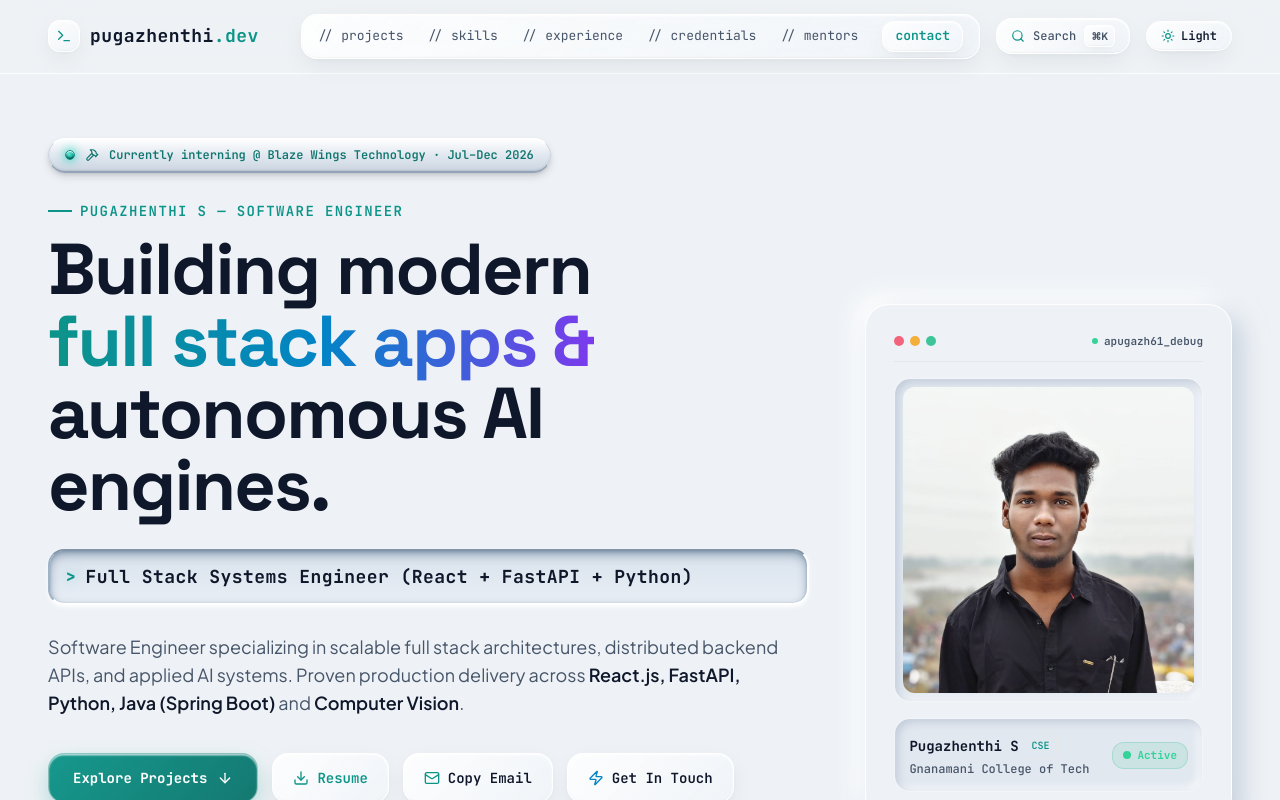
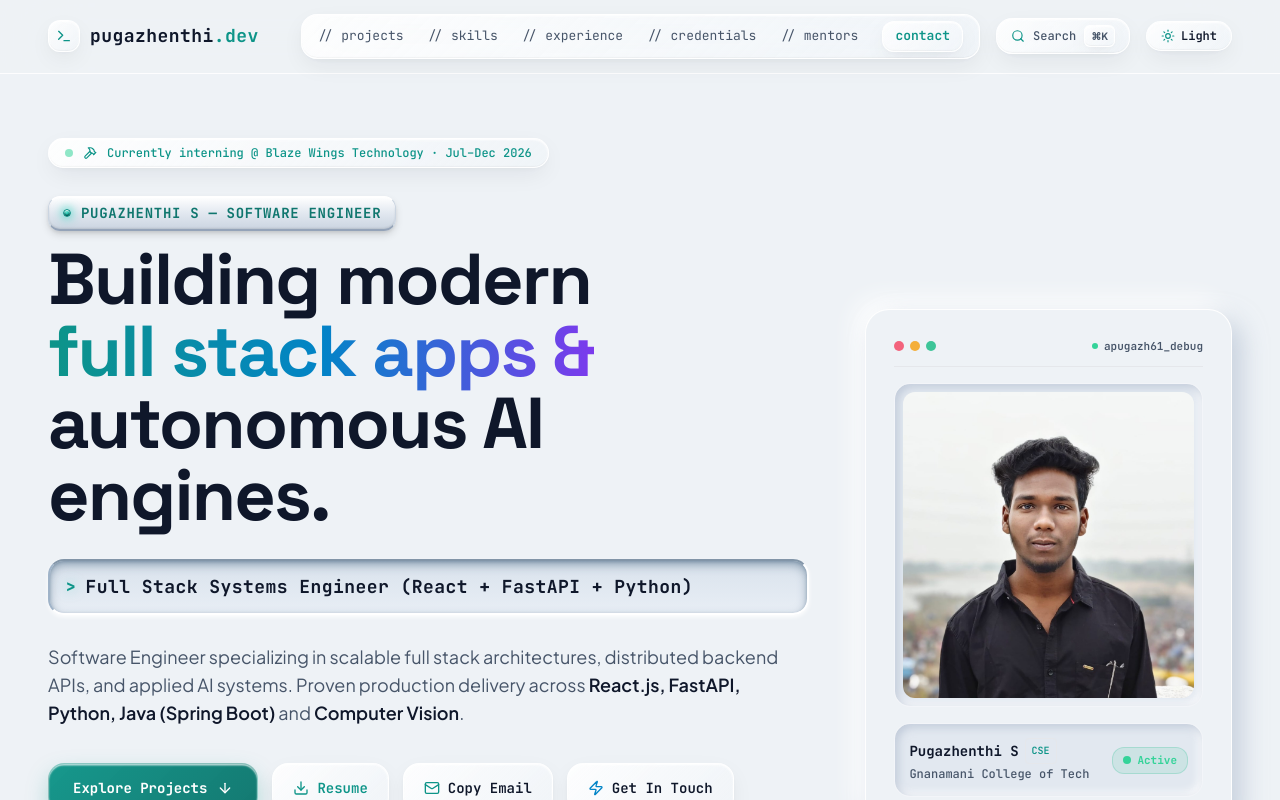
Before and after one commit to apugazh61-debug/Pugazh-Portfolio, a React (Vite) app: page / in a window 1280 px wide. Shown: the top 800 px of the page. Built offline with nearby package versions, Linux system fonts and the light colour scheme.

Commit message:
style: apply Skeuomorphic tactile strip to Name badge and restore clean Glassmorphism to status pill

```diff
--- a/src/components/Hero.jsx
+++ b/src/components/Hero.jsx
@@ -55,17 +55,18 @@ export default function Hero() {
         {/* Left Column */}
         <div className="space-y-6 sm:space-y-7">
 
-          {/* Currently Working On badge (Skeuomorphic Tactile Badge with Physical LED) */}
-          <div className="skeuomorph-badge inline-flex items-center gap-2.5 px-4 py-2 rounded-full font-mono text-xs font-semibold cursor-default self-start">
-            <span className="skeuomorph-led w-2.5 h-2.5 rounded-full flex-shrink-0"></span>
+          {/* Currently Working On badge (Clean Glassmorphic Pill) */}
+          <div className="liquid-glass-btn inline-flex items-center gap-2.5 px-4 py-1.5 rounded-full font-mono text-xs text-theme-accent font-medium self-start">
+            <span className="w-2 h-2 rounded-full bg-emerald-400 animate-pulse flex-shrink-0"></span>
             <Hammer className="w-3.5 h-3.5 flex-shrink-0" />
             <span className="truncate">{profile.statusBadge || 'Currently interning @ Blaze Wings Technology · Jul–Dec 2026'}</span>
           </div>
 
           {/* Main Headline */}
           <div className="space-y-3">
-            <div className="font-mono text-xs sm:text-sm text-theme-accent tracking-widest uppercase font-semibold flex items-center gap-2">
-              <span className="w-6 h-[2px] bg-theme-accent inline-block"></span>
+            {/* Name & Title Badge (Skeuomorphic Tactile 3D Strip) */}
+            <div className="skeuomorph-badge inline-flex items-center gap-2.5 px-3.5 py-1.5 rounded-xl font-mono text-xs sm:text-sm tracking-wider uppercase font-bold self-start select-none">
+              <span className="skeuomorph-led w-2 h-2 rounded-full flex-shrink-0"></span>
               <span>Pugazhenthi S — Software Engineer</span>
             </div>
             <h1 className="text-3xl sm:text-5xl lg:text-6xl xl:text-7xl font-extrabold font-display tracking-tight text-theme-text leading-[1.08]">
```
